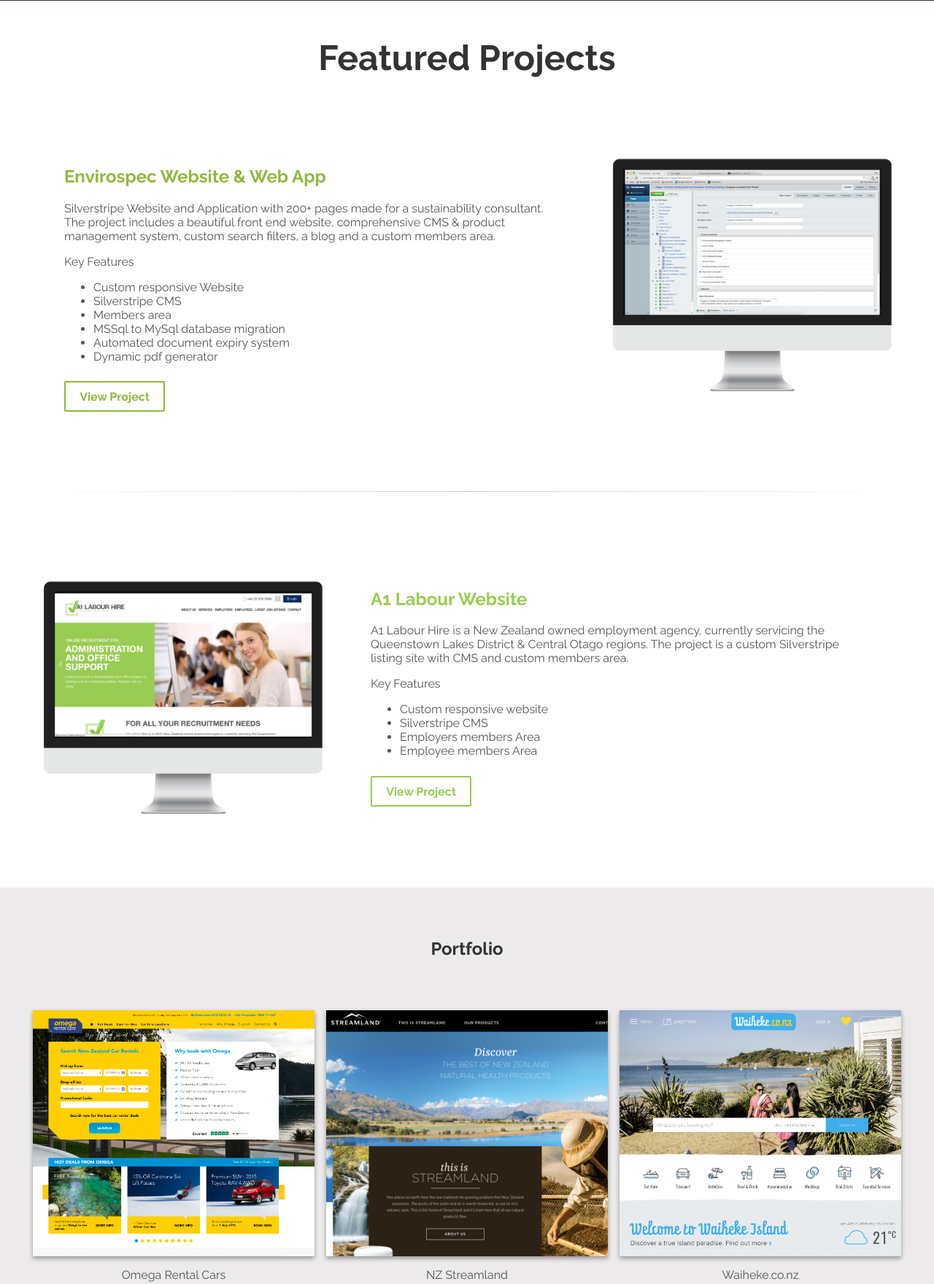
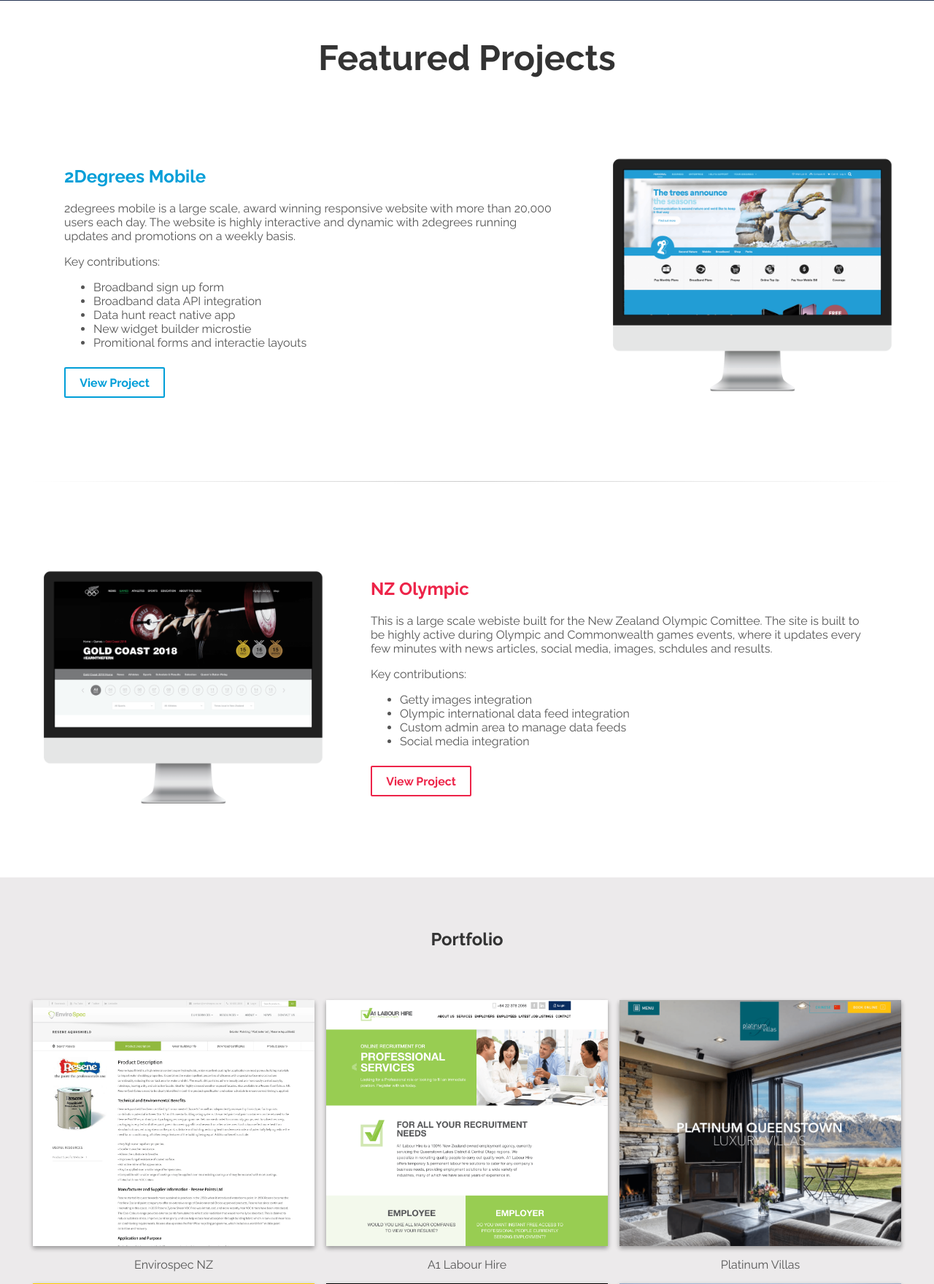
Before and after one commit to tcaiger/MyPortfolio, a PHP site: page / in a window 1280 px wide. Shown: the part 799-2558 px from the top of the page at 73% size. Run offline with PHP 8.4, Linux system fonts and the light colour scheme; some libraries are stand-ins or nearby versions; some web fonts are replaced.

Commit message:
update portfolio items

```diff
--- a/index.html
+++ b/index.html
@@ -42,22 +42,21 @@
 <section class="feature">
     <div class="container flex flex-j-between flex-wrap">
         <div class="flex-1 text-holder">
-            <h2 class="text-dark-grey" style="color: #91B93E; margin-top: 0.5em">Envirospec Website & Web App</h2>
-            <div class="img-lg hidden-lg" style="background: url('images/es1.png') no-repeat; background-size: contain"></div>
-            <p class="text-grey">Silverstripe Website and Application with 200+ pages made for a sustainability consultant. The project includes a beautiful front end website, comprehensive CMS & product management system, custom search filters, a blog and a custom members area.</p>
-            <p class="text-grey">Key Features</p>
+            <h2 class="text-dark-grey" style="color: #009ed8; margin-top: 0.5em">2Degrees Mobile</h2>
+            <div class="img-lg hidden-lg" style="background: url('images/2degrees.png') no-repeat; background-size: contain"></div>
+            <p class="text-grey">2degrees mobile is a large scale, award winning responsive website with more than 20,000 users each day. The website is highly interactive and dynamic with 2degrees running updates and promotions on a weekly basis.</p>
+            <p class="text-grey">Key contributions: </p>
             <ul class="text-grey">
-                <li>Custom responsive Website</li>
-                <li>Silverstripe CMS</li>
-                <li>Members area</li>
-                <li>MSSql to MySql database migration</li>
-                <li>Automated document expiry system</li>
-                <li>Dynamic pdf generator</li>
+                <li>Broadband sign up form</li>
+                <li>Broadband data API integration</li>
+                <li>Data hunt react native app</li>
+                <li>New widget builder microstie</li>
+                <li>Promitional forms and interactie layouts</li>
             </ul>
             <div class="divide20"></div>
-            <a target="_blank" href="http://www.envirospec.nz/" class="btn-bg-green">View Project</a>
+            <a target="_blank" href="http://www.2degreesmobile.co.nz/" class="btn-bg-blue">View Project</a>
         </div>
-        <div class="img-lg hidden-sm" style="background: url('images/es1.png') no-repeat; background-size: contain"></div>
+        <div class="img-lg hidden-sm" style="background: url('images/2degrees.png') no-repeat; background-size: contain"></div>
     </div>
 </section>
 
@@ -70,20 +69,20 @@
 
 <section class="feature">
     <div class="container flex flex-j-between flex-wrap">
-        <div class="img-lg hidden-sm" style="background: url('images/a1.png') no-repeat; background-size: contain"></div>
+        <div class="img-lg hidden-sm" style="background: url('images/olympic.png') no-repeat; background-size: contain"></div>
         <div class="flex-1 text-holder">
-            <h2 class="text-dark-grey" style="color: #98CC52; margin-top: 0.5em">A1 Labour Website</h2>
-            <div class="img-lg hidden-lg" style="background: url('images/a1.png') no-repeat; background-size: contain"></div>
-            <p class="text-grey">A1 Labour Hire is a New Zealand owned employment agency, currently servicing the Queenstown Lakes District & Central Otago regions. The project is a custom Silverstripe listing site with CMS and custom members area.</p>
-            <p class="text-grey">Key Features</p>
+            <h2 class="text-dark-grey" style="color: #ed2449; margin-top: 0.5em">NZ Olympic</h2>
+            <div class="img-lg hidden-lg" style="background: url('images/olympic.png') no-repeat; background-size: contain"></div>
+            <p class="text-grey">This is a large scale webiste built for the New Zealand Olympic Comittee. The site is built to be highly active during Olympic and Commonwealth games events, where it updates every few minutes with news articles, social media, images, schdules and results.</p>
+            <p class="text-grey">Key contributions: </p>
             <ul class="text-grey">
-                <li>Custom responsive website</li>
-                <li>Silverstripe CMS</li>
-                <li>Employers members Area</li>
-                <li>Employee members Area</li>
+                <li>Getty images integration</li>
+                <li>Olympic international data feed integration</li>
+                <li>Custom admin area to manage data feeds</li>
+                <li>Social media integration</li>
             </ul>
             <div class="divide20"></div>
-            <a target="_blank" href="https://www.a1labourhire.co.nz/" class="btn-bg-secondary">View Project</a>
+            <a target="_blank" href="http://www.olympic.org.nz" class="btn-bg-red">View Project</a>
         </div>
     </div>
 </section>
@@ -97,6 +96,45 @@
     </div>
     <div class="divide30"></div>
     <div class="container flex flex-j-between flex-wrap">
+
+        <div class="project">
+            <div class="image-holder first" style="background-image: url('images/envirospec.png')">
+                <div class="screen text-center">
+                    <h3 class="text-white">Envirospec</h3>
+                    <p class="text-white">Silverstripe Website and App. The project includes product management system, custom search filters, custom members area, pdf generator and MSSql to MySql database migration.</p>
+                    <div class="flex flex-j-center flex-a-align">
+                        <a href="http://envirospec.nz" target="_blank" class="btn text-white">View Project</a>
+                    </div>
+                </div>
+            </div>
+            <p class="text-grey text-center">Envirospec NZ</p>
+        </div>
+
+        <div class="project">
+            <div class="image-holder first" style="background-image: url('images/a1labourhire.png')">
+                <div class="screen text-center">
+                    <h3 class="text-white">A1 Labour Hire</h3>
+                    <p class="text-white">The project is a custom Silverstripe listing site with CMS and custom members area.</p>
+                    <div class="flex flex-j-center flex-a-align">
+                        <a href="https://www.a1labourhire.co.nz" target="_blank" class="btn text-white">View Project</a>
+                    </div>
+                </div>
+            </div>
+            <p class="text-grey text-center">A1 Labour Hire</p>
+        </div>
+
+        <div class="project">
+            <div class="image-holder first" style="background-image: url('images/platinum.png')">
+                <div class="screen text-center">
+                    <h3 class="text-white">Platinum Villas</h3>
+                    <p class="text-white">Custom Silverstripe website built for a boutique hotel. Includes an integration with event finder and a booking system.</p>
+                    <div class="flex flex-j-center flex-a-align">
+                        <a href="https://www.platinumqueenstown.co.nz" target="_blank" class="btn text-white">View Project</a>
+                    </div>
+                </div>
+            </div>
+            <p class="text-grey text-center">Platinum Villas</p>
+        </div>
 
         <div class="project">
             <div class="image-holder first" style="background-image: url('images/omega.png')">
@@ -148,30 +186,20 @@
             </div>
             <p class="text-grey text-center">GlamCampingQueenstown.co.nz</p>
         </div>
+
         <div class="project">
-            <div class="image-holder last" style="background-image: url('images/paraflights.png')">
+            <div class="image-holder last" style="background-image: url('images/36degrees1.png')">
                 <div class="screen text-center">
-                    <h3 class="text-white">Paraflights</h3>
-                    <p class="text-white">Custom Silverstripe site built for a tourism operator. Interactive UI and custom booking form.</p>
+                    <h3 class="text-white">36 Degrees Yacht Brokers</h3>
+                    <p class="text-white">Custom Silverstripe listing site built for a super yacht manufacturer. A georgious site with a ton of custom front end components.</p>
                     <div class="flex flex-j-center flex-a-align">
-                        <a href="https://www.paraflights.co.nz/" target="_blank" class="btn text-white">View Project</a>
+                        <a href="http://www.36degrees.nz" target="_blank" class="btn text-white">View Project</a>
                     </div>
                 </div>
             </div>
-            <p class="text-grey text-center">Paraflights.co.nz</p>
+            <p class="text-grey text-center">36 Degrees Yacht Brokers</p>
         </div>
-        <div class="project">
-            <div class="image-holder last" style="background-image: url('images/osp.png')">
-                <div class="screen text-center">
-                    <h3 class="text-white">OSP Stock Feeds</h3>
-                    <p class="text-white">Custom Silverstripe site built for a product manufacturer.</p>
-                    <div class="flex flex-j-center flex-a-align">
-                        <a href="http://www.ospstockfeeds.co.nz" target="_blank" class="btn text-white">View Project</a>
-                    </div>
-                </div>
-            </div>
-            <p class="text-grey text-center">OSPStockFeeds.co.nz</p>
-        </div>
+
         <div class="project">
             <div class="image-holder last" style="background-image: url('images/ajhackett.png')">
                 <div class="screen text-center">
@@ -183,42 +211,6 @@
                 </div>
             </div>
             <p class="text-grey text-center">AJ Hackett International</p>
-        </div>
-        <!--<div class="project">-->
-            <!--<div class="image-holder last" style="background-image: url('images/backontrack.png')">-->
-                <!--<div class="screen text-center">-->
-                    <!--<h3 class="text-white">Back On Track Physio</h3>-->
-                    <!--<p class="text-white">Custom Silverstripe site built for a health consultant.</p>-->
-                    <!--<div class="flex flex-j-center flex-a-align">-->
-                        <!--<a href="http://elandradev.echo.weareonfire.co.nz" target="_blank" class="btn text-white">View Project</a>-->
-                    <!--</div>-->
-                <!--</div>-->
-            <!--</div>-->
-            <!--<p class="text-grey text-center">Back On Tack Physio</p>-->
-        <!--</div>-->
-        <div class="project">
-            <div class="image-holder last" style="background-image: url('images/villaswaiheke.png')">
-                <div class="screen text-center">
-                    <h3 class="text-white">Villas Waiheke</h3>
-                    <p class="text-white">Custom Silverstripe site built for a hotel. Integration with seekom booking system.</p>
-                    <div class="flex flex-j-center flex-a-align">
-                        <a href="http://www.villaswaiheke.com/" target="_blank" class="btn text-white">View Project</a>
-                    </div>
-                </div>
-            </div>
-            <p class="text-grey text-center">Villas Waiheke</p>
-        </div>
-        <div class="project">
-            <div class="image-holder last" style="background-image: url('images/36degrees1.png')">
-                <div class="screen text-center">
-                    <h3 class="text-white">36 Degrees Yacht Brokers</h3>
-                    <p class="text-white">Custom Silverstripe listing site built for a super yacht manufacturer. A georgious site with a ton of custom front end components.</p>
-                    <div class="flex flex-j-center flex-a-align">
-                        <a href="http://www.36degrees.nz" target="_blank" class="btn text-white">View Project</a>
-                    </div>
-                </div>
-            </div>
-            <p class="text-grey text-center">36 Degrees Yacht Brokers</p>
         </div>
     </div>
     <div class="divide100"></div>
--- a/styles/_page.scss
+++ b/styles/_page.scss
@@ -74,6 +74,36 @@
   transition    : all 0.1s;
   &:hover {
     background-color : #91B93E;
+    color            : #fff;
+    cursor           : pointer;
+  }
+}
+
+.btn-bg-blue {
+  font-weight   : 700;
+  color         : #009ed8;
+  font-size     : 1em;
+  padding       : 0.6em 1.2em;
+  border        : 2px solid #009ed8;
+  border-radius : 2px;
+  transition    : all 0.1s;
+  &:hover {
+    background-color : #009ed8;
+    color            : #fff;
+    cursor           : pointer;
+  }
+}
+
+.btn-bg-red {
+  font-weight   : 700;
+  color         : #ed2449;
+  font-size     : 1em;
+  padding       : 0.6em 1.2em;
+  border        : 2px solid #ed2449;
+  border-radius : 2px;
+  transition    : all 0.1s;
+  &:hover {
+    background-color : #ed2449;
     color            : #fff;
     cursor           : pointer;
   }
```
Also changed, not shown: css/main.css, images/2degrees.png (added), images/a1.png (deleted), images/a1labourhire.png (added), images/backontrack.png (deleted), images/elandra1.png (deleted), images/elandra2.png (deleted), images/envirospec.png (added), images/olympic.png (added), images/paraflights.png (deleted), images/platinum.png (added), images/villaswaiheke.png (deleted), 2 other files.
